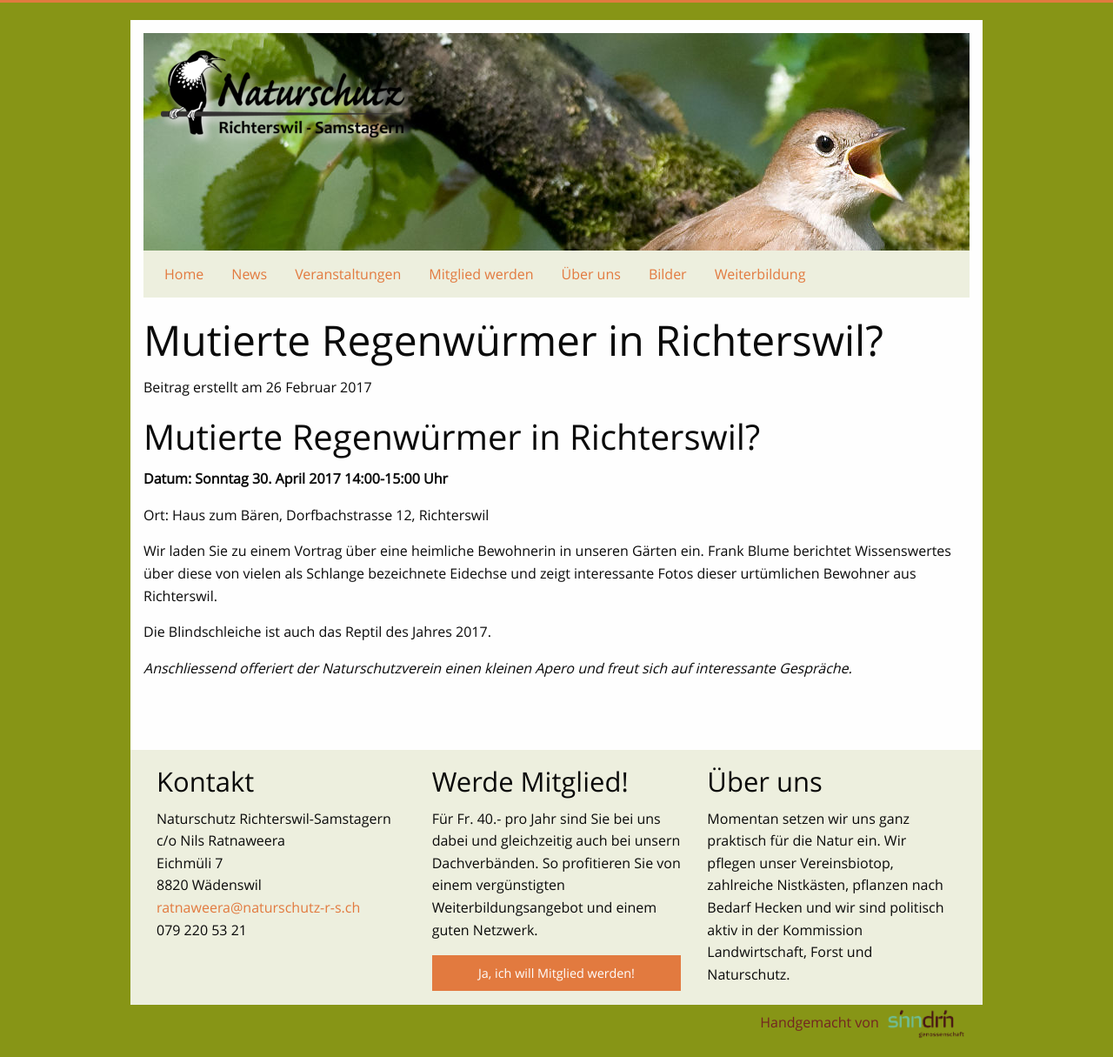
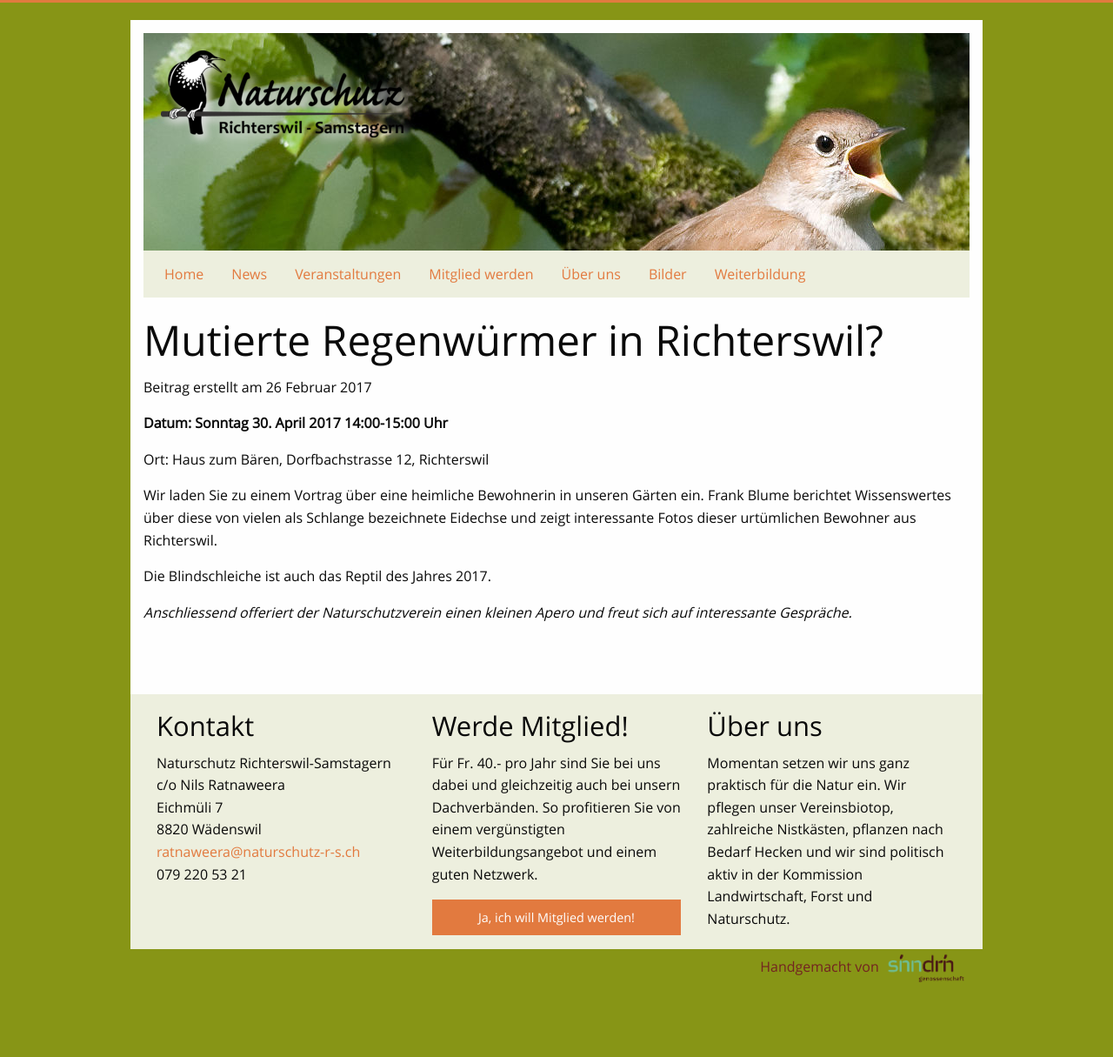
Before and after one commit to Naturschutz-Richterswil-Samstagern/Naturschutz-Richterswil-Samstagern.github.io, a Jekyll site: the page built from _posts/veranstaltungen/2017-02-26-regenwuermer-richti.md, in a window 1280 px wide. Shown: the whole page at 87% size. Built offline with Jekyll 4.4.1, drawn with Linux system fonts in a browser that asks for light colours; after the commit the page ends 1151 px from its top, so only the background shows below that.

Commit message:
Update 2017-02-26-regenwuermer-richti.md

```diff
--- a/_posts/veranstaltungen/2017-02-26-regenwuermer-richti.md
+++ b/_posts/veranstaltungen/2017-02-26-regenwuermer-richti.md
@@ -9,8 +9,6 @@ veranstalungsdatumUndZeit: 'Sonntag 30. April 2017 14:00-15:00 Uhr'
 ort: 'Haus zum Bären, Dorfbachstrasse 12, Richterswil'
 image: /images/news/blindschleiche.jpg
 ---
-## Mutierte Regenwürmer in Richterswil?
-
 **Datum: Sonntag 30. April 2017 14:00-15:00 Uhr**
 
 Ort:   Haus zum Bären, Dorfbachstrasse 12, Richterswil
```
